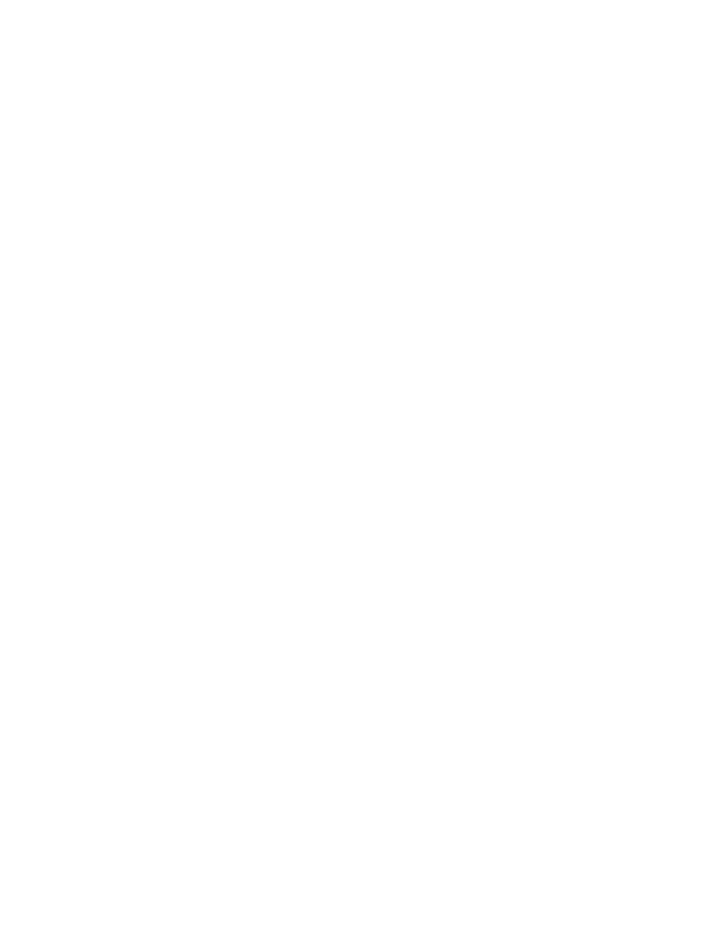
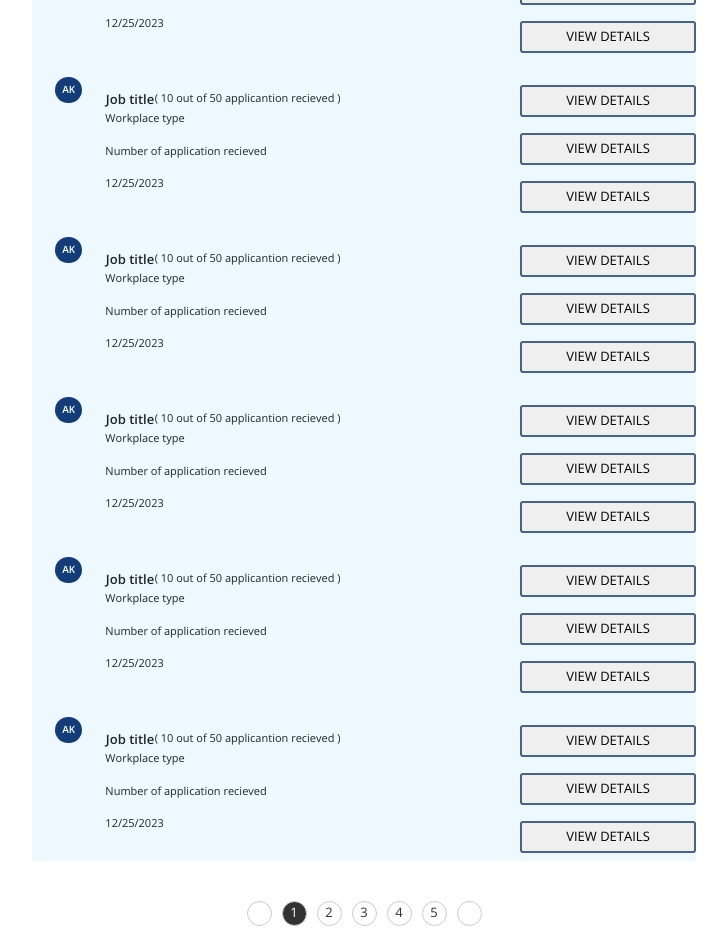
Before and after one commit to ph-dev-labs/hafrex, a React (Create React App) app: page /alljobs in a window 1280 px wide. Shown: the part 1040-1982 px from the top of the page, without its empty margins (276-1003 px from the left). Before the commit the page ends 800 px from the top, so only its background shows below. Built offline with nearby package versions, Linux system fonts and the light colour scheme.

Commit message:
pagination

```diff
--- a/src/Pages/ALL-Jobs/AllJobs.jsx
+++ b/src/Pages/ALL-Jobs/AllJobs.jsx
@@ -1,31 +1,94 @@
-import React from "react";
+import React, { useState } from "react";
 import "./Alljobs.css";
+import Details from "../../components/Job-details/Details";
+import jobData from "../../utilis/Data";
+const AllJobs = () => {
+  const [currentPage, setCurrentPage] = useState(1);
+  const totalResults = 50;
+  const resultsPerPage = 10;
+  const totalPages = Math.ceil(totalResults / resultsPerPage);
 
-const AllJobs = () => {
+  const handlePageChange = (pageNumber) => {
+    setCurrentPage(pageNumber);
+  };
+
+  const renderPagination = () => {
+    const paginationItems = [];
+
+    for (let pageNumber = 1; pageNumber <= totalPages; pageNumber++) {
+      paginationItems.push(
+        <button
+          key={pageNumber}
+          className={`pagination-item ${pageNumber === currentPage ? "active" : ""}`}
+          onClick={() => handlePageChange(pageNumber)}
+        >
+          {pageNumber}
+        </button>
+      );
+    }
+
+    return (
+      <div className="pagination-container">
+        <div
+          disabled={currentPage === 1}
+          className="pagination-item"
+          onClick={() => handlePageChange(currentPage - 1)}
+        >
+        </div>
+        {paginationItems}
+        <div
+          disabled={currentPage === totalPages}
+          className="pagination-item"
+          onClick={() => handlePageChange(currentPage + 1)}
+        >
+
+        </div>
+      </div>
+    );
+  };
+
+  const renderJobDetails = () => {
+    const startIndex = (currentPage) * resultsPerPage;
+    const endIndex = startIndex + resultsPerPage;
+
+    // Simulating job data for demonstration
+
+
+    return jobData.slice(startIndex, endIndex).map((job, index) => (
+      <Details key={index} title={job.title} company={job.company} />
+    ));
+  };
+
   return (
     <div className="all-jobs">
       <p className="all-job">All jobs</p>
-      <div className="searchfield d-flex flex-column justify-content-evenly ">
+      <div className="searchfield d-flex flex-column justify-content-evenly">
         <p className="all-job-search h-w">Search</p>
         <input type="text" placeholder="search" className="search-fields" />
       </div>
       <div className="filter-cont">
         <p className="all-job h-w">Filters</p>
         <div className="d-flex flex-row justify-content-center">
-          <select id="cars">
+          <select id="experience">
             <option value="experience">Years of experience</option>
           </select>
-          <select id="cars">
-            <option value="experience">Ratings</option>
+          <select id="ratings">
+            <option value="ratings">Ratings</option>
           </select>
-          <select id="cars">
-            <option value="experience">Location</option>
+          <select id="location">
+            <option value="location">Location</option>
           </select>
-          <select id="cars">
-            <option value="experience">Sort by time</option>
+          <select id="sort">
+            <option value="time">Sort by time</option>
           </select>
         </div>
         <p className="all-job h-w">50 results for UI/UX Designer</p>
+      </div>
+      <div className="job-details">
+        {renderJobDetails()}
+      </div>
+      <div className="pagination-container">
+        {renderPagination()}
       </div>
     </div>
   );
--- a/src/Pages/ALL-Jobs/Alljobs.css
+++ b/src/Pages/ALL-Jobs/Alljobs.css
@@ -37,3 +37,34 @@ select {
     margin: 3px;
     width: 10rem;
 }
+
+.job-details {
+    background-color: #EDF9FF;
+}
+
+.pagination-container {
+    display: flex;
+    justify-content: center;
+    margin-top: 20px;
+  }
+
+  .pagination-item {
+    width: 25px;
+    height: 25px;
+    border-radius: 50%;
+    border: 1px solid #ccc;
+    background-color: #fff;
+    color: #333;
+    margin: 0 5px;
+    cursor: pointer;
+  }
+
+  .pagination-item.active {
+    background-color: #333;
+    color: #fff;
+  }
+
+  .pagination-item:disabled {
+    opacity: 0.5;
+    cursor: not-allowed;
+  }
--- /dev/null
+++ b/src/components/Job-details/Detail.css
@@ -0,0 +1,27 @@
+.p {
+    font-size: 11px;
+    font-weight: 300;
+    font-family: "Open Sans";
+}
+.title {
+    font-size: 13px;
+    margin: .5px;
+    font-weight: 600;
+    font-family: "Open Sans";
+}
+
+.details {
+    height: 9rem;
+}
+
+button {
+    height: 2rem;
+    width: 11rem;
+    text-align: center;
+    font-size: 13px;
+    border-radius: 3px;
+    border: 2px solid#486284;
+    font-weight: 300;
+    font-family: "Open Sans";
+    text-transform: uppercase;
+}
--- /dev/null
+++ b/src/components/Job-details/Details.jsx
@@ -0,0 +1,31 @@
+import React from "react";
+import "./Detail.css";
+const Details = () => {
+  return (
+    <div className="d-flex flex-row justify-content-between w-100 details mb-3">
+      <div className="d-flex flex-row justify-content-evenly w-50">
+        <div className="profile">
+          <p className="p-text">AK</p>
+        </div>
+        <div className="prf-det d-flex flex-column justify-content-around">
+          <div>
+            <div className="d-flex flex-row">
+              <p className="title">Job title</p>
+              <span className="p">( 10 out of 50 applicantion recieved )</span>
+            </div>
+            <p className="p">Workplace type</p>
+            <p className="p">Number of application recieved</p>
+            <p className="p">12/25/2023</p>
+          </div>
+        </div>
+      </div>
+      <div className="d-flex flex-column justify-content-around">
+        <button>view details</button>
+        <button>view details</button>
+        <button>view details</button>
+      </div>
+    </div>
+  );
+};
+
+export default Details;
--- /dev/null
+++ b/src/utilis/Data.js
@@ -0,0 +1,34 @@
+const jobData = [
+    { title: "Job 1", company: "Company 1" },
+    { title: "Job 2", company: "Company 2" },
+    { title: "Job 3", company: "Company 3" },
+    { title: "Job 4", company: "Company 4" },
+    { title: "Job 5", company: "Company 5" },
+    { title: "Job 6", company: "Company 6" },
+    { title: "Job 7", company: "Company 7" },
+    { title: "Job 8", company: "Company 8" },
+    { title: "Job 9", company: "Company 9" },
+    { title: "Job 10", company: "Company 10" },
+    { title: "Job 11", company: "Company 11" },
+    { title: "Job 12", company: "Company 12" },
+    { title: "Job 13", company: "Company 13" },
+    { title: "Job 14", company: "Company 14" },
+    { title: "Job 15", company: "Company 15" },
+    { title: "Job 16", company: "Company 16" },
+    { title: "Job 17", company: "Company 17" },
+    { title: "Job 18", company: "Company 18" },
+    { title: "Job 19", company: "Company 19" },
+    { title: "Job 20", company: "Company 20" },
+    { title: "Job 21", company: "Company 21" },
+    { title: "Job 22", company: "Company 22" },
+    { title: "Job 23", company: "Company 23" },
+    { title: "Job 24", company: "Company 24" },
+    { title: "Job 25", company: "Company 25" },
+    { title: "Job 26", company: "Company 26" },
+    { title: "Job 27", company: "Company 27" },
+    { title: "Job 28", company: "Company 28" },
+    { title: "Job 29", company: "Company 29" },
+    { title: "Job 30", company: "Company 30" },
+  ];
+
+export default jobData
```
